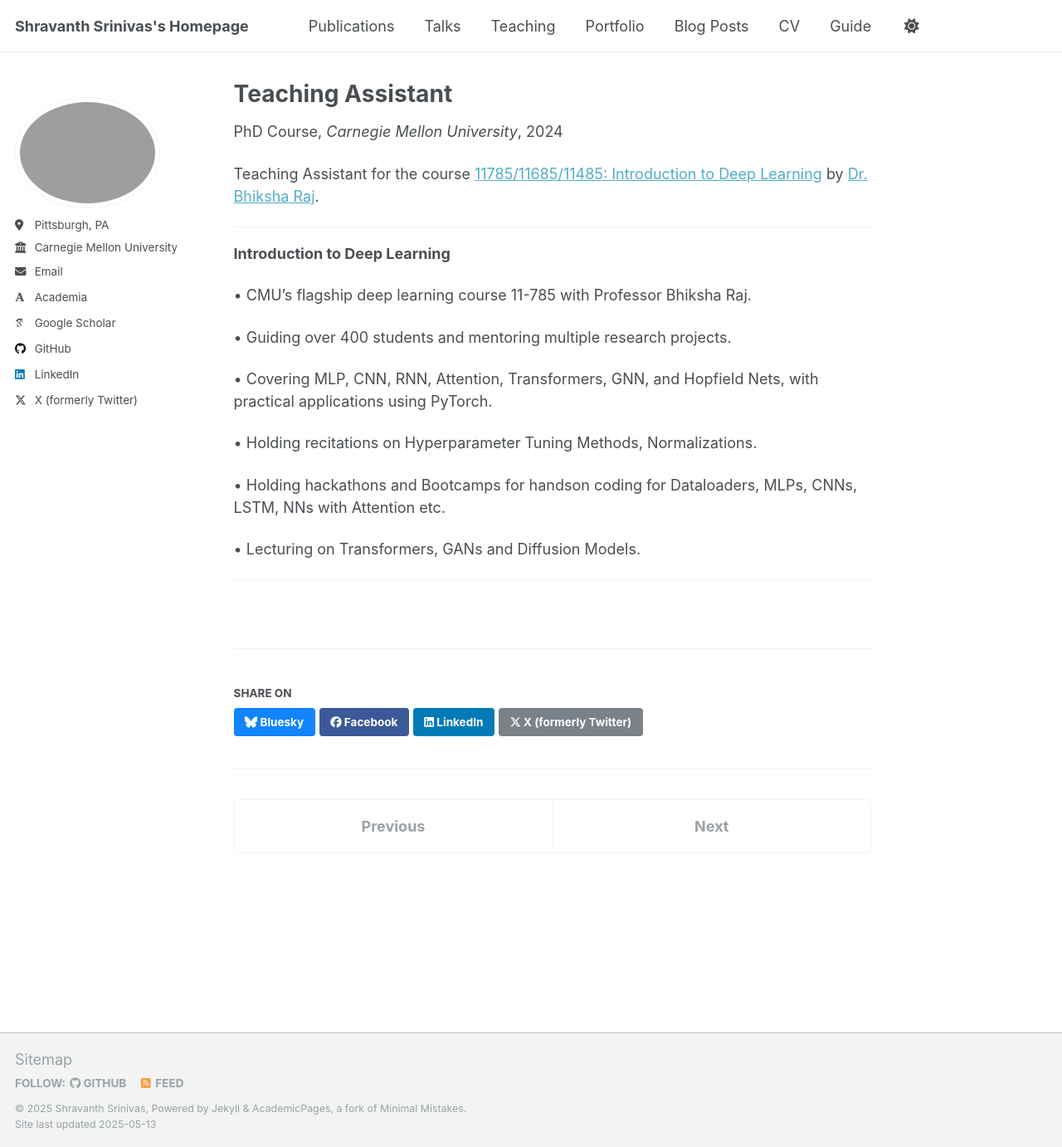
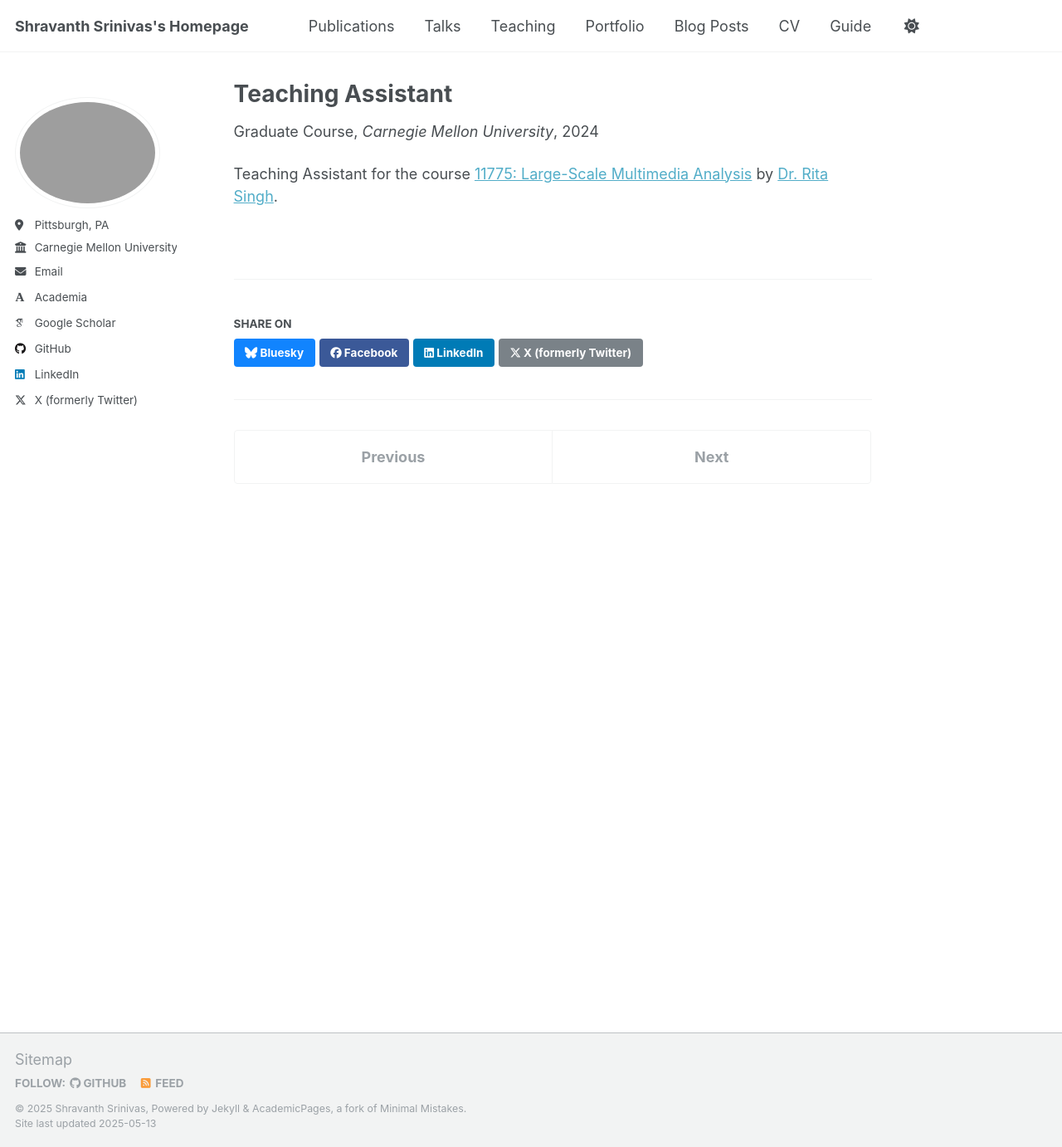
Before and after one commit to notshravanth/shravanth.github.io, a Jekyll site: the page built from _teaching/teaching_2.md, in a window 1280 px wide and 1382 px high. Shown: the whole window at 83% size. Built offline with Jekyll 4.4.1, drawn with Linux system fonts in a browser that asks for light colours; some web fonts are replaced.

Commit message:
Update teaching_2.md

```diff
--- a/_teaching/teaching_2.md
+++ b/_teaching/teaching_2.md
@@ -1,27 +1,9 @@
 ---
 title: "Teaching Assistant"
-type: "PhD Course"
+type: "Graduate Course"
 venue: "Carnegie Mellon University"
-date: Jan 2024 - Dec 2025
+date: Aug 2024 - Dec 2024
 location: "Pittsburgh, PA"
 ---
 
-Teaching Assistant for the course [11785/11685/11485: Introduction to Deep Learning](https://deeplearning.cs.cmu.edu/) by [Dr. Bhiksha Raj](https://cmu-mlsp.github.io/team/bhiksha_raj).
-
----
-
-**Introduction to Deep Learning**
-
-• CMU’s flagship deep learning course 11-785 with Professor Bhiksha Raj.
-
-• Guiding over 400 students and mentoring multiple research projects.
-
-• Covering MLP, CNN, RNN, Attention, Transformers, GNN, and Hopfield Nets, with practical applications using PyTorch.
-
-• Holding recitations on Hyperparameter Tuning Methods, Normalizations.
-
-• Holding hackathons and Bootcamps for handson coding for Dataloaders, MLPs, CNNs, LSTM, NNs with Attention etc.
-
-• Lecturing on Transformers, GANs and Diffusion Models.
-
----
+Teaching Assistant for the course [11775: Large-Scale Multimedia Analysis](https://11775website.github.io/) by [Dr. Rita Singh](https://www.cylab.cmu.edu/directory/bios/singh-rita.html).
```
